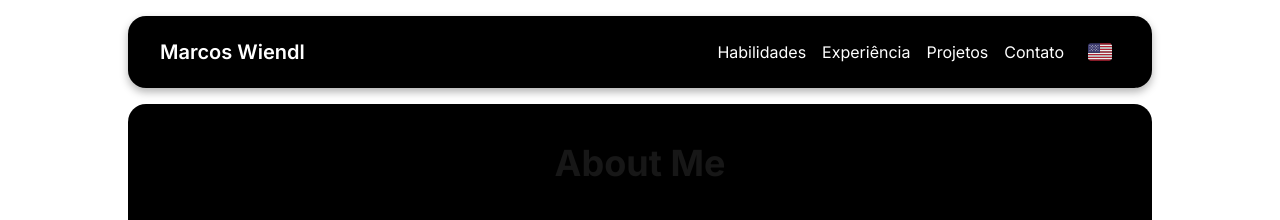
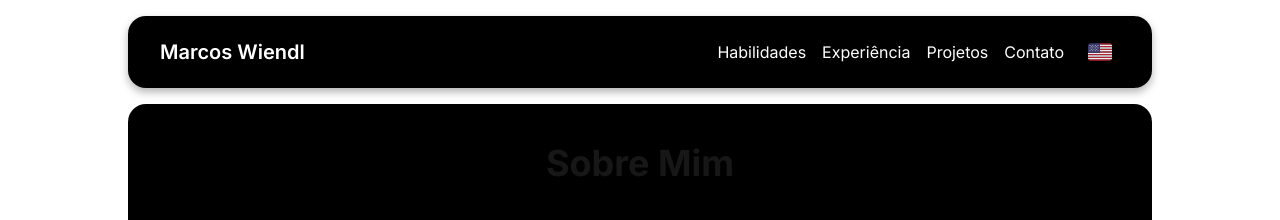
Before and after one commit to mwndl/portfolio, a Next.js app: page / in a window 1280 px wide. Shown: the top 220 px of the page. Built offline with nearby package versions, Linux system fonts and the light colour scheme.

Commit message:
refactor: add about me translation support

```diff
--- a/src/app/components/AboutMe.tsx
+++ b/src/app/components/AboutMe.tsx
@@ -3,18 +3,20 @@
 import Image from 'next/image';
 import styles from './AboutMe.module.css';
 import TypewriterText from '../../components/TypewriterText/TypewriterText';
+import { useTranslation } from 'react-i18next';
 
 export default function AboutMe() {
+    const { t } = useTranslation();
 
     const paragraphs = [
-        "Olá! Sou Marcos Wiendl, desenvolvedor full stack focado em criar soluções digitais que unem interfaces intuitivas a back-ends robustos. Gosto de resolver problemas com criatividade e entregar valor real aos usuários.",
-        "Formado em Sistemas para Internet e cursando MBA em Full Stack Web Development, estou sempre evoluindo. No tempo livre, exploro novas tecnologias, crio projetos pessoais e acompanho as tendências do setor."
+        t('aboutMe.paragraph1'),
+        t('aboutMe.paragraph2'),
     ];
 
     return (
     <section id="about" className={styles.section}>
         <div className={styles.container}>
-        <h2 className={styles.title}>About Me</h2>
+        <h2 className={styles.title}>{t('aboutMe.title')}</h2>
         <div className={styles.content}>
             <div className={styles.imageContainer}>
             <div className={styles.imageWrapper}>
--- a/src/locales/en_translation.json
+++ b/src/locales/en_translation.json
@@ -8,5 +8,10 @@
     },
     "footer": {
         "copyright": "© 2025 Marcos Wiendl. All rights reserved."
+    },
+    "aboutMe": {
+        "title": "About Me",
+        "paragraph1": "Hello! I'm Marcos Wiendl, a full stack developer focused on creating digital solutions that combine intuitive interfaces with robust back-ends. I enjoy solving problems with creativity and delivering real value to users.",
+        "paragraph2": "I'm a graduate in Internet Systems and currently pursuing an MBA in Full Stack Web Development. I'm always evolving. In my free time, I explore new technologies, create personal projects, and follow industry trends."
     }
 }
--- a/src/locales/pt_translation.json
+++ b/src/locales/pt_translation.json
@@ -8,5 +8,10 @@
     },
     "footer": {
         "copyright": "© 2025 Marcos Wiendl. Todos os direitos reservados."
+    },
+    "aboutMe": {
+        "title": "Sobre Mim",
+        "paragraph1": "Olá! Sou Marcos Wiendl, desenvolvedor full stack focado em criar soluções digitais que unem interfaces intuitivas a back-ends robustos. Gosto de resolver problemas com criatividade e entregar valor real aos usuários.",
+        "paragraph2": "Formado em Sistemas para Internet e cursando MBA em Full Stack Web Development, estou sempre evoluindo. No tempo livre, exploro novas tecnologias, crio projetos pessoais e acompanho as tendências do setor."
     }
 }
```
